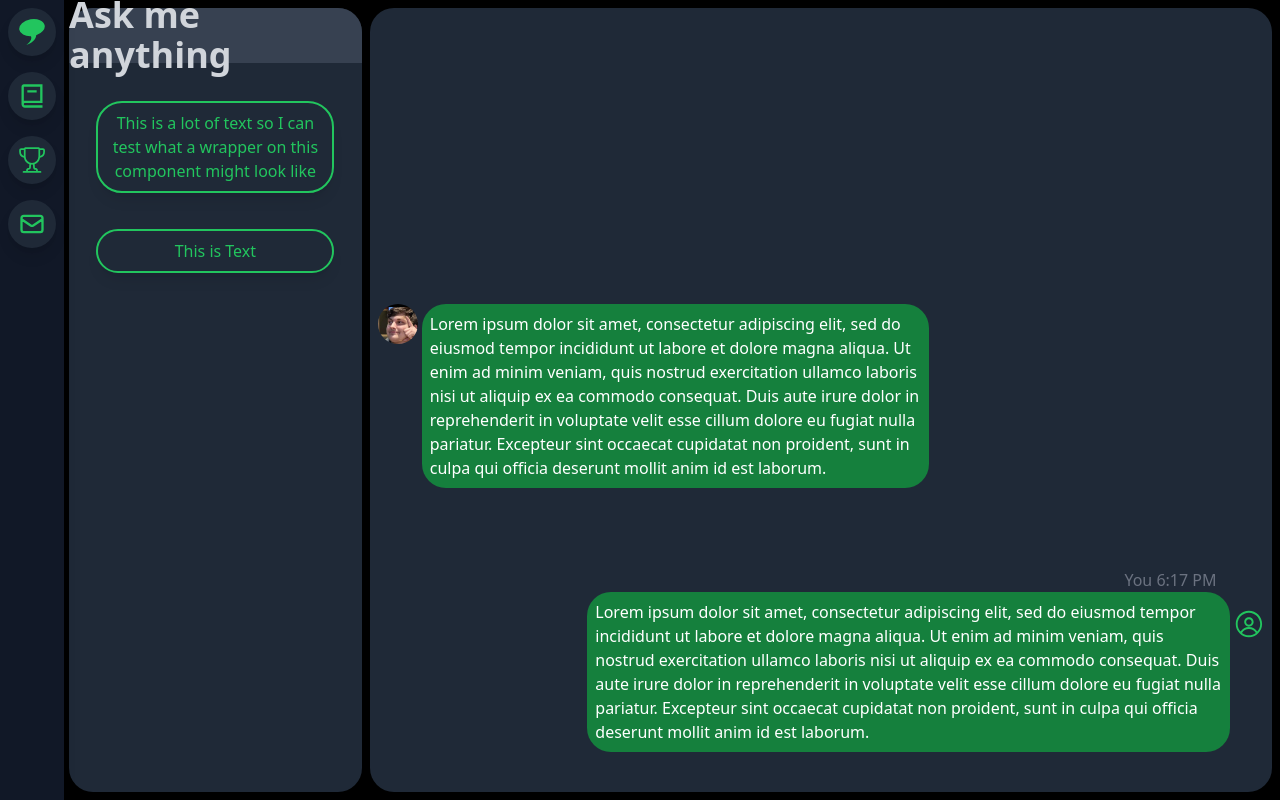
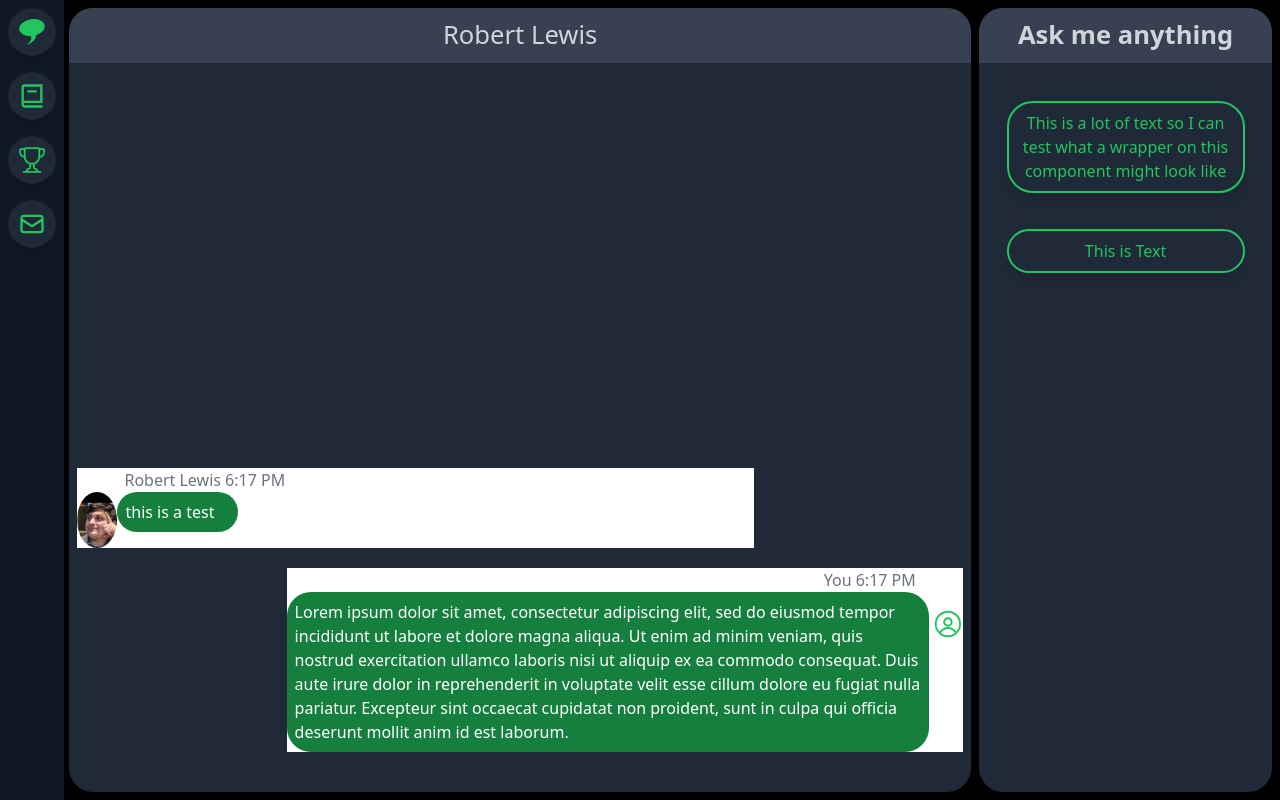
Before and after one commit to Robbysim37/lewis-portfolio-site, a React (Create React App) app: page / in a window 1280 px wide. Built offline with nearby package versions, Linux system fonts and the light colour scheme.

Commit message:
more stuff

```diff
--- a/src/App.js
+++ b/src/App.js
@@ -1,12 +1,12 @@
 import './App.css';
 import SideBar from './components/SideBar';
-import { RxAvatar } from "react-icons/rx";
-import ARRImage from "./assets/profile.jpg"
 import { useState } from 'react';
+import MessageSelector from './components/MessageSelector';
+import SentMessages from './components/SentMessages';
 
 function App() {
 
-  const [date,setDate] = useState(new Date())
+  const [date] = useState(new Date())
   const timeArr = date.toLocaleTimeString().split(/[\s:]+/)
   const timeStamp = timeArr[0] + ":" + timeArr[1] + " " + timeArr[3]
 
@@ -17,55 +17,8 @@ function App() {
         <div className='w-16'/>
         {/* backgrounds */}
         <div className='w-screen h-screen bg-black flex items-center justify-evenly'>
-
-          {/* messaging window */}
-          <div className=' w-[24%] h-[98%] bg-gray-800 flex flex-col justify-start items-center rounded-3xl'>
-            {/* Selections title */}
-            <div className='h-[7%] w-full bg-gray-700 text-gray-300 brt-rounded-3xl flex items-center justify-center
-            font-bold text-4xl'>Ask me anything</div>
-            {/* Message selections */}
-            <div className='mt-10 p-2 w-[80%] text-green-500 outline-green-500
-            outline-2 outline rounded-3xl h-fit text-wrap text-center shadow-lg hover:bg-green-500
-            hover:text-white hover:cursor-pointer transition-all duration-300'>
-              This is a lot of text so I can test what a wrapper on this component might look like</div>
-              <div className='mt-10 p-2 w-[80%] text-green-500 outline-green-500
-            outline-2 outline rounded-3xl h-fit text-wrap text-center shadow-lg hover:bg-green-500
-            hover:text-white hover:cursor-pointer transition-all duration-300'>
-              This is Text</div>
-          </div>
-
-          {/* chat window */}
-          <div className=' w-[74%] h-[98%] bg-gray-800 flex flex-col-reverse justify-start rounded-3xl'>
-            {/* Fake Sent Messages */}
-            <div className='w-[75%] mb-10 mr-2 flex flex-col justify-end items-end self-end'>
-              {/* Message Time Stamp */}
-              <div className='mr-[7%] text-gray-500'>You {timeStamp}</div>
-                {/* Text avatar wrapper */}
-              <div className='flex'>
-                {/* Text */}
-              <div className='bg-green-700 text-white max-w-[95%] rounded-3xl p-2 text-start'>Lorem ipsum dolor sit amet, consectetur adipiscing elit, sed do eiusmod tempor incididunt ut
-                labore et dolore magna aliqua. Ut enim ad minim veniam, quis nostrud exercitation
-                ullamco laboris nisi ut aliquip ex ea commodo consequat. Duis aute irure dolor in
-                reprehenderit in voluptate velit esse cillum dolore eu fugiat nulla pariatur.
-                Excepteur sint occaecat cupidatat non proident, sunt in culpa qui officia deserunt
-                mollit anim id est laborum.</div>
-              {/* User Picture */}
-              <RxAvatar className='text-green-500 ml-1 w-[5%] h-[40%]'/>
-              </div>
-            </div>
-            {/* Fake Recieved Message */}
-            <div className='w-[75%] mb-10 ml-2 flex justify-start items-start self-start'>
-              {/* ARR image */}
-              <img className='h-10 w-10 rounded-3xl object-cover mr-1' src={ARRImage}></img>
-              {/* Fake Text */}
-              <div className='bg-green-700 text-white max-w-[75%] self-start mb-10 rounded-3xl p-2 text-start'>Lorem ipsum dolor sit amet, consectetur adipiscing elit, sed do eiusmod tempor incididunt ut
-              labore et dolore magna aliqua. Ut enim ad minim veniam, quis nostrud exercitation
-              ullamco laboris nisi ut aliquip ex ea commodo consequat. Duis aute irure dolor in
-              reprehenderit in voluptate velit esse cillum dolore eu fugiat nulla pariatur.
-              Excepteur sint occaecat cupidatat non proident, sunt in culpa qui officia deserunt
-              mollit anim id est laborum.</div>
-              </div>
-          </div>
+          <SentMessages timeStamp={timeStamp}/>
+          <MessageSelector/>
         </div>
     </div>
   );
--- /dev/null
+++ b/src/components/MessageSelector.js
@@ -0,0 +1,29 @@
+import React from 'react'
+
+export default function MessageSelector() {
+  return (
+    <div className=' w-[24%] h-[98%] bg-gray-800 flex flex-col justify-start items-center rounded-3xl'>
+      {/* Selections title */}
+
+      <div className='h-[7%] w-full bg-gray-700 text-gray-300 brt-rounded-3xl flex items-center justify-center
+      font-bold text-[2vw]'>Ask me anything</div>
+
+      <MessageSelections/>
+
+    </div>
+  )
+}
+
+function MessageSelections() {
+  return (
+    // These will loop through a "sent messages" arr
+    <>
+    <div className='message-selections'>
+      This is a lot of text so I can test what a wrapper on this component might look like
+    </div>
+    <div className='message-selections'>
+      This is Text
+    </div>
+    </>
+  )
+}
--- /dev/null
+++ b/src/components/SentMessages.js
@@ -0,0 +1,59 @@
+import React from 'react'
+import { RxAvatar } from "react-icons/rx";
+import ARRImage from "../assets/profile.jpg"
+
+export default function SentMessages({timeStamp}) {
+  return (
+    <div className=' w-[74%] h-[98%] bg-gray-800 flex flex-col justify-start rounded-3xl'>
+
+        <div className='w-full h-[7%] bg-gray-700 flex justify-center items-center
+        brt-rounded-3xl text-[2vw] text-gray-300'>Robert Lewis</div>
+
+        <div className='w-full h-[93%] flex flex-col-reverse'>
+            <Message sender="user" timeStamp={timeStamp}/>
+            <Message sender="computer" timeStamp={timeStamp}/>
+        </div>
+
+  </div>
+  )
+}
+
+function Message({sender,timeStamp}) {
+    return(
+        <div className=' flex flex-col'>
+            {sender === "user" &&
+                <div className='w-[75%] bg-white mb-10 mr-2 flex flex-col justify-end items-end self-end'>
+                {/* Message Time Stamp */}
+                    <div className='mr-[7%] text-gray-500'>You {timeStamp}</div>
+                  {/* Text avatar wrapper */}
+                    <div className='flex'>
+                        {/* Text */}
+                        <div className='bg-green-700 text-white max-w-[95%] rounded-3xl p-2 text-start'>
+                            Lorem ipsum dolor sit amet, consectetur adipiscing elit, sed do eiusmod tempor incididunt ut
+                            labore et dolore magna aliqua. Ut enim ad minim veniam, quis nostrud exercitation
+                            ullamco laboris nisi ut aliquip ex ea commodo consequat. Duis aute irure dolor in
+                            reprehenderit in voluptate velit esse cillum dolore eu fugiat nulla pariatur.
+                            Excepteur sint occaecat cupidatat non proident, sunt in culpa qui officia deserunt
+                            mollit anim id est laborum.
+                        </div>
+                        {/* User Picture */}
+                        <RxAvatar className='text-green-500 ml-1 w-[5%] h-[40%]'/>
+                    </div>
+                </div>}
+              {sender === "computer" &&
+                <div className='w-[75%] bg-white mb-5 ml-2 flex flex-col justify-start items-start self-start'>
+                    <div className="ml-[7%] text-gray-500"> Robert Lewis {timeStamp}</div>
+                    <div className='flex'>
+                        {/* ARR image */}
+                        <div className='h-14 w-14 overflow-hidden'>
+                            <img className='h-full w-full rounded-[100%] object-cover mr-1' alt="img" src={ARRImage}></img>
+                        </div>
+                        {/* Fake Text */}
+                        <div className='bg-green-700 text-white w-full self-start rounded-3xl p-2 text-start'>
+                            this is a test
+                        </div>
+                    </div>
+              </div>}
+        </div>
+    )
+}
--- a/src/index.css
+++ b/src/index.css
@@ -17,6 +17,12 @@
         font-bold transition-all duration-200 scale-0 origin-left
     }
 
+    .message-selections {
+        @apply mt-10 p-2 w-[80%] text-green-500 outline-green-500
+        outline-2 outline rounded-3xl h-fit text-wrap text-center shadow-lg hover:bg-green-500
+        hover:text-white hover:cursor-pointer transition-all duration-300
+    }
+
     .brt-rounded-3xl {
         border-radius: 1.5rem 1.5rem 0 0;
     }
```
